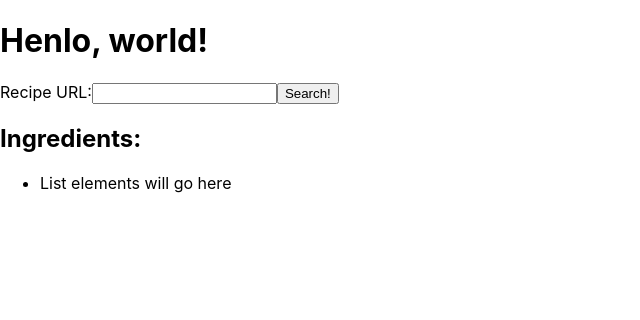
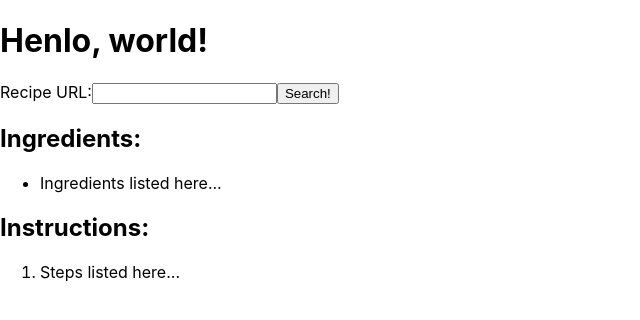
Before and after one commit to KmetzEng/recipe-2-list, a React (Create React App) app: page / in a window 1280 px wide. Shown: the top 320 px of the page, without its empty margins (0-640 px from the left). Built offline with nearby package versions, Linux system fonts and the light colour scheme.

Commit message:
Progress with recipe page retreival and parsing

```diff
--- a/public/index.html
+++ b/public/index.html
@@ -10,34 +10,12 @@
       content="Web site created using create-react-app"
     />
     <link rel="apple-touch-icon" href="%PUBLIC_URL%/logo192.png" />
-    <!--
-      manifest.json provides metadata used when your web app is installed on a
-      user's mobile device or desktop. See https://developers.google.com/web/fundamentals/web-app-manifest/
-    -->
     <link rel="manifest" href="%PUBLIC_URL%/manifest.json" />
-    <!--
-      Notice the use of %PUBLIC_URL% in the tags above.
-      It will be replaced with the URL of the `public` folder during the build.
-      Only files inside the `public` folder can be referenced from the HTML.
-
-      Unlike "/favicon.ico" or "favicon.ico", "%PUBLIC_URL%/favicon.ico" will
-      work correctly both with client-side routing and a non-root public URL.
-      Learn how to configure a non-root public URL by running `npm run build`.
-    -->
-    <title>React App</title>
+    <title>Recipe2List</title>
   </head>
   <body>
+    <script src="http://ajax.googleapis.com/ajax/libs/jquery/1.7.1/jquery.min.js" type="text/javascript"></script>
     <noscript>You need to enable JavaScript to run this app.</noscript>
     <div id="root"></div>
-    <!--
-      This HTML file is a template.
-      If you open it directly in the browser, you will see an empty page.
-
-      You can add webfonts, meta tags, or analytics to this file.
-      The build step will place the bundled scripts into the <body> tag.
-
-      To begin the development, run `npm start` or `yarn start`.
-      To create a production bundle, use `npm run build` or `yarn build`.
-    -->
   </body>
 </html>
--- a/src/App.js
+++ b/src/App.js
@@ -1,31 +1,78 @@
 import React, { Component } from 'react';
-import Search from './Search'
-import List from './List'
+import Search from './Search';
+import IngredientList from './IngredientList';
+import InstructionList from './InstructionList';
+
 
 class App extends Component {
+
   state = {
     recipeURL: '',
     ingredients: [],
-  }
+    instructions: [],
+  };
+
 
   handleSearch = recipeURL => {
-    this.setState({ recipeURL: recipeURL, ingredients: [] })
-  }
+    this.setState({ recipeURL: recipeURL, ingredients: [], instructions: [] }, this.getRecipeInfo)
+  };
 
-  getIngredients = state => {
-    const { recipeURL, ingredients } = this.state
-  }
+
+  getRecipeInfo = async () => {
+    const { recipeURL } = this.state;
+    console.log(recipeURL);
+
+    const proxyUrl = 'https://cors-anywhere.herokuapp.com/';  // Allows cors for front-end js
+
+    let pageData = fetch(proxyUrl + recipeURL)
+      .then((res) => {
+        return res.text()
+      })
+      .then((html) => {
+        var parser = new DOMParser();
+        var doc = parser.parseFromString(html, "text/html");
+        return doc;
+      });
+    console.log((await pageData).body.getElementsByTagName('ol'));
+
+    let ings = this.getRecipeIngredients(pageData);
+    console.log(ings);
+
+    let instrs = this.getRecipeInstructions(pageData);
+    console.log(instrs);
+  };
+
+
+  getRecipeIngredients = (pageData) => {
+    let dom = new DOMParser().parseFromString(pageData, 'text/html');
+    let uls = dom.querySelectorAll('ul');
+    return uls;
+  };
+
+
+  getRecipeInstructions = (pageData) => {
+    let dom = new DOMParser().parseFromString(pageData, 'text/html');
+    let ols = dom.querySelectorAll('ol');
+    return ols;
+  };
+
+
 
   render() {
+    const { ingredients, instructions } = this.state;
+
     return (
       <div className="container">
         <h1>Henlo, world!</h1>
-        <Search handleSearch={this.handleSearch} />
-        <List />
+        <Search handleSearch={ this.handleSearch } />
+        <div className="list-container">
+          <IngredientList ingredients={ ingredients } />
+          <InstructionList instructions={ instructions } />
+        </div>
       </div>
-    )
-  }
+    );
+  };
 
-}
+};
 
 export default App;
--- /dev/null
+++ b/src/IngredientList.js
@@ -0,0 +1,19 @@
+import React, { Component } from 'react'
+
+class IngredientList extends Component {
+
+
+
+    render() {
+        return (
+            <div className="ingredients">
+                <h2 className="ingredient-header">Ingredients:</h2>
+                <ul className="ingredient-list">
+                    <li>Ingredients listed here...</li>
+                </ul>
+            </div>
+        )
+    }
+}
+
+export default IngredientList
--- /dev/null
+++ b/src/InstructionList.js
@@ -0,0 +1,16 @@
+import React, { Component } from 'react'
+
+class InstructionList extends Component {
+    render() {
+        return(
+            <div className="instructions">
+                <h2 className="instruction-header">Instructions:</h2>
+                <ol className="instruction-list">
+                    <li>Steps listed here...</li>
+                </ol>
+            </div>
+        )
+    }
+}
+
+export default InstructionList
--- a/src/List.js
+++ /dev/null
@@ -1,16 +0,0 @@
-import React, { Component } from 'react'
-
-class List extends Component {
-    render() {
-        return (
-            <div>
-                <h2 className="ingredientHeader">Ingredients:</h2>
-                <ul className="ingredientList">
-                    <li>List elements will go here</li>
-                </ul>
-            </div>
-        )
-    }
-}
-
-export default List
--- a/src/Search.js
+++ b/src/Search.js
@@ -16,29 +16,31 @@ class Search extends Component {
     }
 
     submitURL = () => {
-        this.props.handleSearch(this.state)
+        this.props.handleSearch(this.state.recipeURL)
         this.setState(this.initialState)
-
     }
 
     render() {
         const { recipeURL } = this.state
         return (
+            <div className="search-form" id="recipe-url-search">
                 <form>
                     <label htmlFor="recipeURL">Recipe URL:</label>
                     <input
                         type="text"
                         name="recipeURL"
-                    id="recipeURL"
+                        id="recipe-url"
                         value={ this.recipeURL }
                         onChange={ this.handleInput }
                     />
                     <input
                         type="button"
+                        id="search-btn"
                         value="Search!"
                         onClick={ this.submitURL }
                     />
                 </form>
+            </div>
         );
     }
 }
```
Also changed, not shown: package.json (+9 -2 lines), 1 other file (tests, documents, lock files or other folders). Lines whose indentation alone changed are shown as unchanged.
